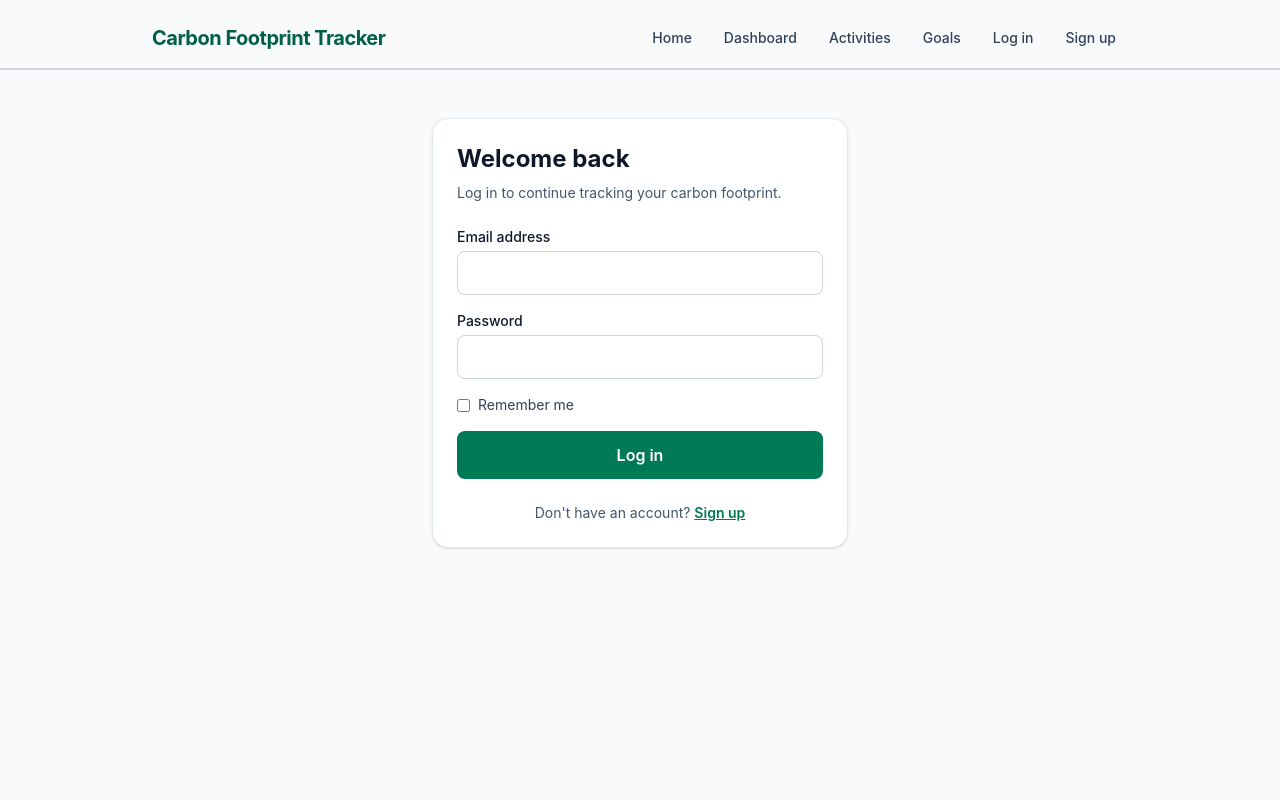
After one commit to seoyeonEom/cs326_team15, a Node project: template views/login.ejs in a window 1280 px wide. The commit adds this page. Run offline with Node 20 templates, Linux system fonts and the light colour scheme; the template is opened without the code that fills it, so the values that code supplies are empty; some libraries are stand-ins or nearby versions.

Commit message:
Add signup and login UI for Sprint 4

```diff
--- a/asyncHandler.js
+++ b/asyncHandler.js
@@ -1,3 +1,5 @@
 export const asyncHandler = (fn) => (req, res, next) => {
-  fn(req, res, next).catch(next);
+  Promise.resolve()
+    .then(() => fn(req, res, next))
+    .catch(next);
 };
--- a/middleware/attachUser.js
+++ b/middleware/attachUser.js
@@ -6,5 +6,6 @@ export const attachUser = (req, res, next) => {
   if (session) {
     req.user = { id: session.userId };
   }
+  res.locals.user = req.user ?? null;
   next();
 };
--- /dev/null
+++ b/views/login.ejs
@@ -0,0 +1,76 @@
+
+<!doctype html>
+<html lang="en">
+  <head>
+    <meta charset="UTF-8">
+    <meta name="viewport" content="width=device-width, initial-scale=1.0">
+    <title><%= title %> | Carbon Footprint Tracker</title>
+    <link rel="stylesheet" href="/style.css">
+  </head>
+
+  <body class="min-h-screen bg-slate-50 font-sans text-slate-900">
+    <%- include('partials/header') %>
+
+    <main class="mx-auto max-w-md px-4 py-12">
+      <section class="rounded-2xl border border-slate-200 bg-white p-6 shadow-sm">
+        <h2 class="mb-2 text-2xl font-bold">Welcome back</h2>
+        <p class="mb-6 text-sm text-slate-600">
+          Log in to continue tracking your carbon footprint.
+        </p>
+
+        <% if (error) { %>
+          <p role="alert" class="mb-4 rounded-lg bg-red-50 p-3 text-sm text-red-700">
+            <%= error %>
+          </p>
+        <% } %>
+
+        <form action="/login" method="POST" class="space-y-4">
+          <div>
+            <label for="email" class="mb-1 block text-sm font-medium">
+              Email address
+            </label>
+            <input
+              id="email"
+              name="email"
+              type="email"
+              value="<%= email %>"
+              autocomplete="email"
+              required
+              class="form-input w-full"
+            >
+          </div>
+
+          <div>
+            <label for="password" class="mb-1 block text-sm font-medium">
+              Password
+            </label>
+            <input
+              id="password"
+              name="password"
+              type="password"
+              autocomplete="current-password"
+              required
+              class="form-input w-full"
+            >
+          </div>
+
+          <label class="flex items-center gap-2 text-sm text-slate-700">
+            <input type="checkbox" name="rememberMe" value="true">
+            Remember me
+          </label>
+
+          <button type="submit" class="submit-button w-full">
+            Log in
+          </button>
+        </form>
+
+        <p class="mt-6 text-center text-sm text-slate-600">
+          Don't have an account?
+          <a href="/signup" class="font-semibold text-emerald-700 underline">
+            Sign up
+          </a>
+        </p>
+      </section>
+    </main>
+  </body>
+</html>
--- a/views/partials/header.ejs
+++ b/views/partials/header.ejs
@@ -10,6 +10,16 @@
       <a href="/activities" class="header-nav-link"> Activities </a>
 
       <a href="/goals" class="header-nav-link"> Goals </a>
+      <% if (typeof user !== "undefined" && user) { %>
+        <form action="/logout" method="POST">
+          <button type="submit" class="header-nav-link">
+            Log out
+          </button>
+        </form>
+      <% } else { %>
+        <a href="/login" class="header-nav-link">Log in</a>
+        <a href="/signup" class="header-nav-link">Sign up</a>
+      <% } %>
     </nav>
   </div>
 </header>
```
Also changed, not shown: views/signup.ejs (added, +71 -0 lines), public/style.css, 1 other file.
